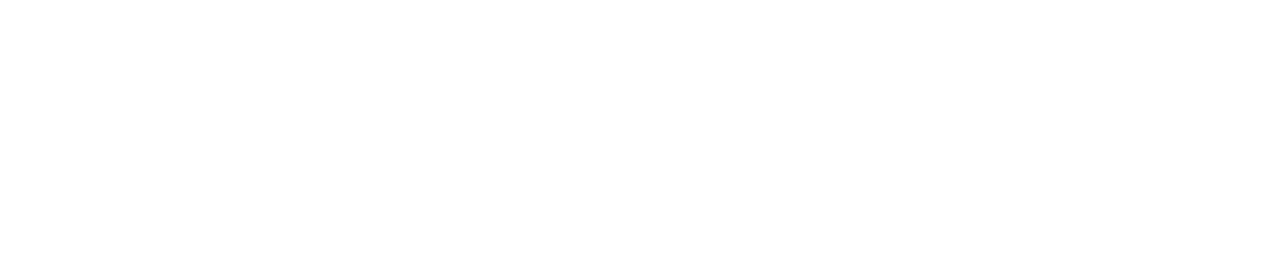
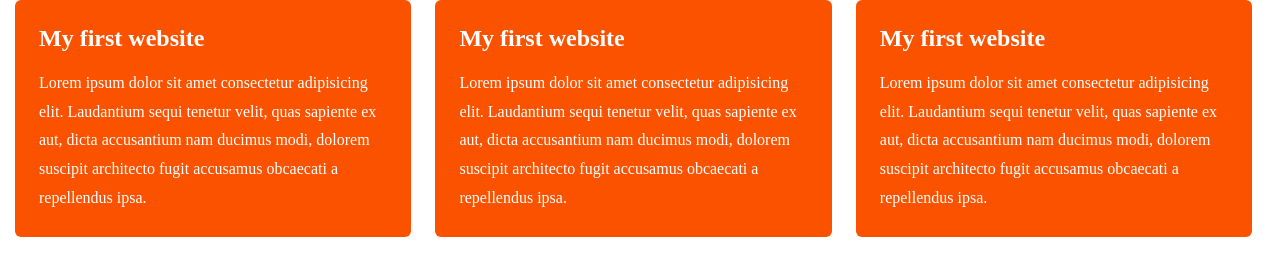
Before and after one commit to AbrarulRhythm/my-first-github-repo, a plain HTML site: page index.html in a window 1280 px wide. Drawn offline with Linux system fonts and the light colour scheme.

Commit message:
added the first blog

```diff
--- a/index.html
+++ b/index.html
@@ -4,11 +4,47 @@
 <head>
     <meta charset="UTF-8">
     <meta name="viewport" content="width=device-width, initial-scale=1.0">
-    <title>My First Github Ever Repo</title>
+    <title>My First Ever Github Repo</title>
+    <link rel="stylesheet" href="styles/style.css">
 </head>
 
 <body>
 
+    <div class="container">
+        <div class="wrapper">
+            <div class="col">
+                <div class="card">
+                    <h3>My first website</h3>
+                    <p>Lorem ipsum dolor sit amet consectetur adipisicing elit. Laudantium sequi tenetur velit, quas
+                        sapiente ex
+                        aut, dicta accusantium nam ducimus modi, dolorem suscipit architecto fugit accusamus obcaecati a
+                        repellendus
+                        ipsa.</p>
+                </div>
+            </div>
+            <div class="col">
+                <div class="card">
+                    <h3>My first website</h3>
+                    <p>Lorem ipsum dolor sit amet consectetur adipisicing elit. Laudantium sequi tenetur velit, quas
+                        sapiente ex
+                        aut, dicta accusantium nam ducimus modi, dolorem suscipit architecto fugit accusamus obcaecati a
+                        repellendus
+                        ipsa.</p>
+                </div>
+            </div>
+            <div class="col">
+                <div class="card">
+                    <h3>My first website</h3>
+                    <p>Lorem ipsum dolor sit amet consectetur adipisicing elit. Laudantium sequi tenetur velit, quas
+                        sapiente ex
+                        aut, dicta accusantium nam ducimus modi, dolorem suscipit architecto fugit accusamus obcaecati a
+                        repellendus
+                        ipsa.</p>
+                </div>
+            </div>
+        </div>
+    </div>
+
 </body>
 
 </html>
--- /dev/null
+++ b/styles/style.css
@@ -0,0 +1,49 @@
+* {
+    margin: 0;
+    padding: 0;
+    box-sizing: border-box;
+}
+
+h1,
+h2,
+h3,
+h4,
+h5,
+h6 {
+    line-height: 1.2;
+}
+
+p {
+    line-height: 1.8;
+}
+
+.container {
+    margin-right: 15px;
+    margin-left: 15px;
+}
+
+.wrapper {
+    display: flex;
+    flex-wrap: wrap;
+    margin-right: -12px;
+    margin-left: -12px;
+}
+
+.col {
+    width: 33%;
+    padding-right: 12px;
+    padding-left: 12px;
+}
+
+.card {
+    background: #fb5200;
+    border-radius: 6px;
+    padding: 24px;
+    color: #fff;
+}
+
+.card h3 {
+    font-size: 24px;
+    font-weight: 600;
+    margin-bottom: 16px;
+}
```
